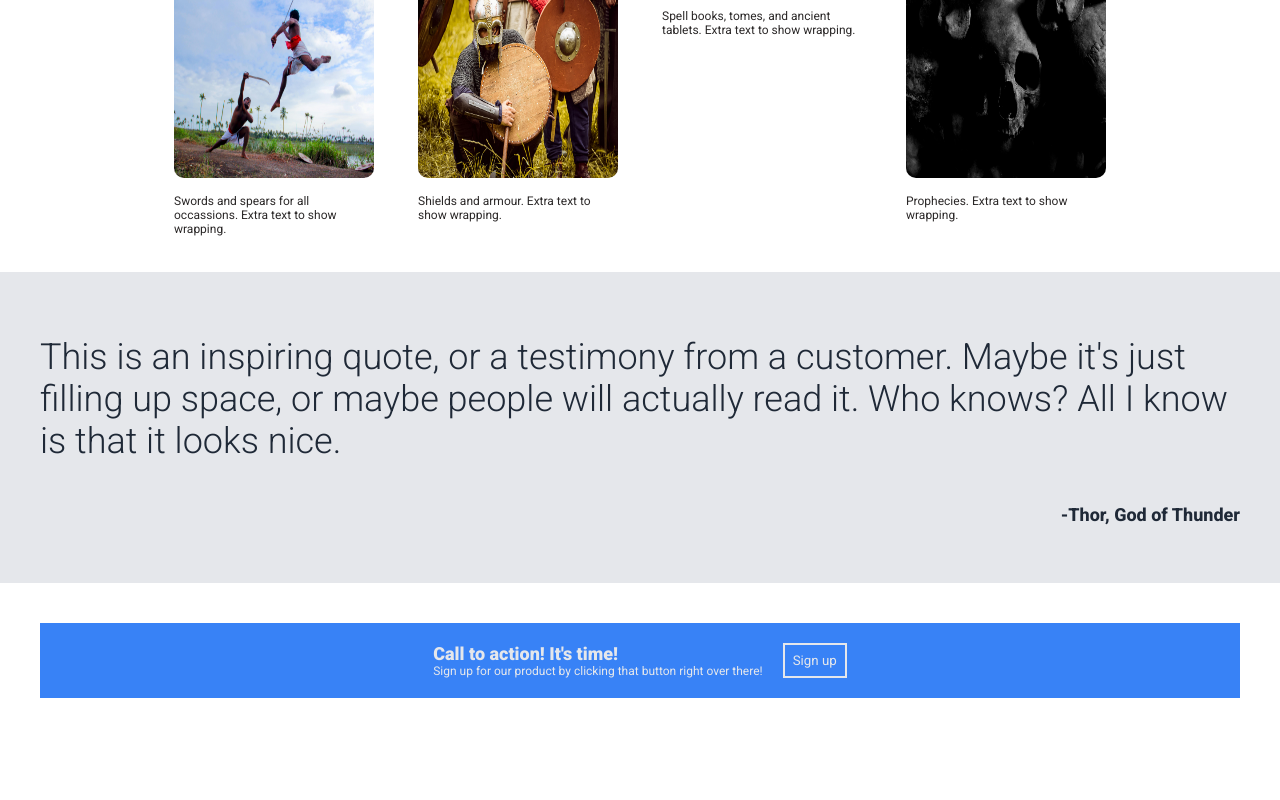
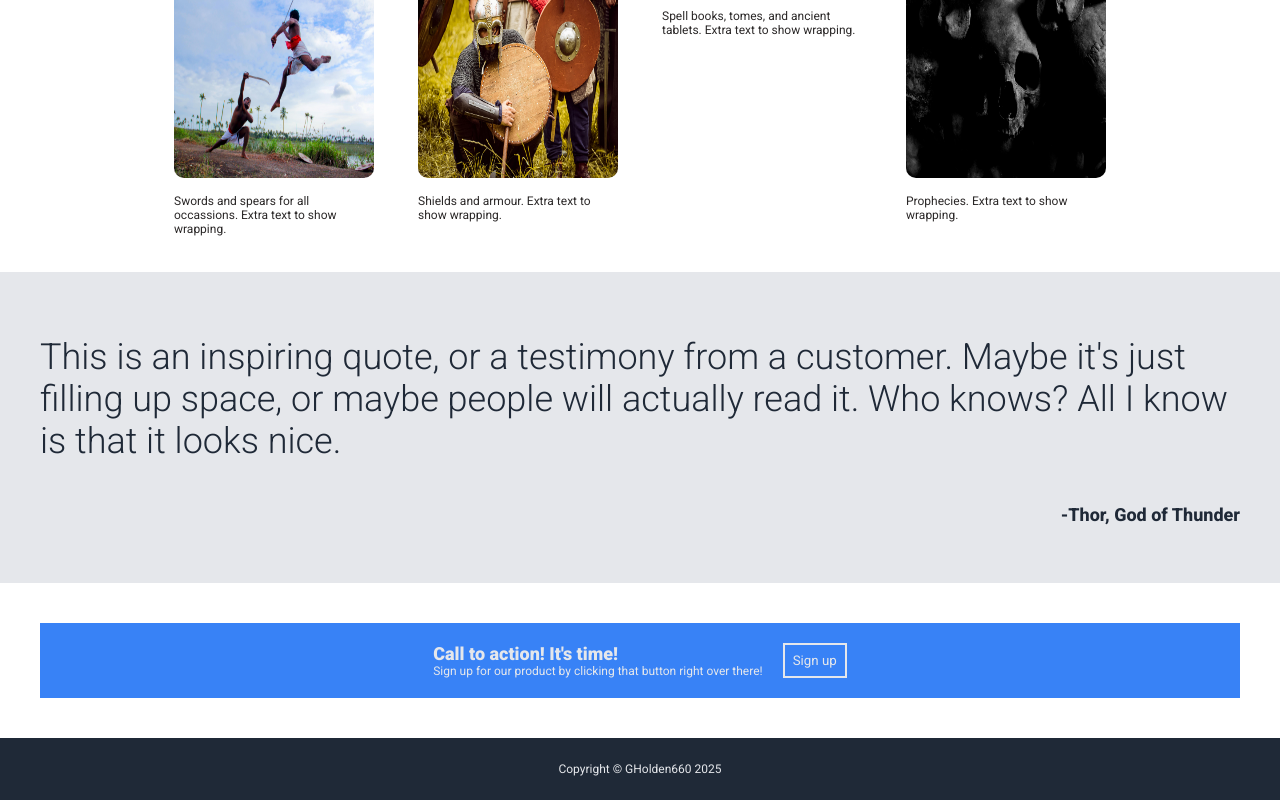
Before and after one commit to GHolden660/odin-landing-page, a plain HTML site: page index.html in a window 1280 px wide. Shown: the part 685-1485 px from the top of the page. Before the commit the page ends 1423 px from the top, so only its background shows below. Drawn offline with Linux system fonts and the light colour scheme.

Commit message:
Add footer markup and styling

```diff
--- a/index.html
+++ b/index.html
@@ -61,6 +61,9 @@
                 <button class="signup-button call-to-action-button">Sign up</button>
             </div>
         </div>
+        <div class="footer">
+            <p>Copyright © GHolden660 2025</p>
+        </div>
     </div>
 </body>
 </html>
--- a/styles.css
+++ b/styles.css
@@ -156,6 +156,19 @@ h2 {
     margin: 0;
 }
 
+.footer {
+    background-color:#1F2937;
+    color:#E5E7EB;
+}
+
+.footer p {
+    font-size: 12px;
+    display: flex;
+    justify-content: center;
+    align-items: center;
+    padding: 12px;
+}
+
 ul {
     list-style-type: none;
     padding: 0;
```
